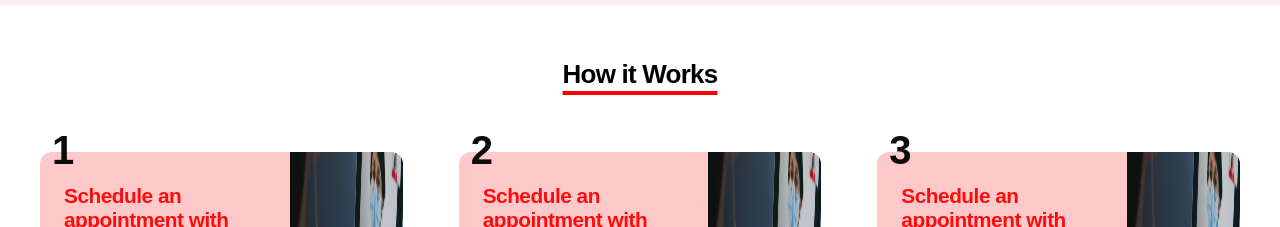
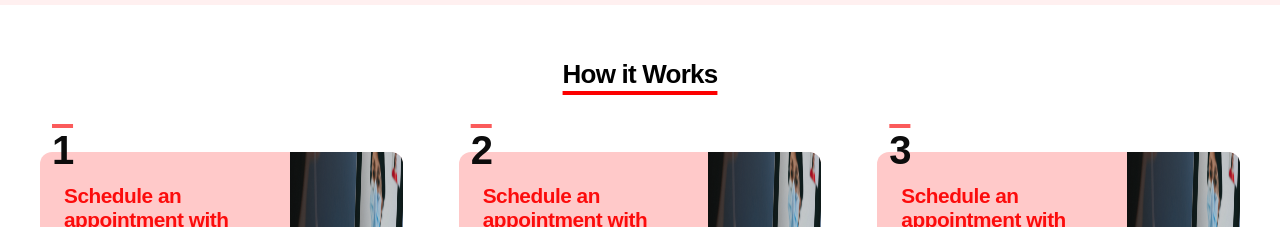
Before and after one commit to kodaas/telepsy-frontend, a Vue app: page / in a window 1280 px wide. Shown: the part 1360-1587 px from the top of the page. Built offline with nearby package versions, Linux system fonts and the light colour scheme.

Commit message:
hot ui fix

```diff
--- a/src/components/process.vue
+++ b/src/components/process.vue
@@ -4,7 +4,7 @@
 
         <div class="flex justify-between space-x-14">
             <section class="w-[33em] relative grid grid-cols-3 gap-3 rounded-xl hover:shadow-sm transition-all duration-300 bg-pink opacity-95">
-                <span class="absolute text-xl font-bold -top-7 left-3">1</span>
+                <span class="absolute decoration-pink-dark decoration-solid overline decoration-4 text-xl font-bold -top-7 left-3">1</span>
                 <div class="py-8 px-6 col-span-2">
                     <h2 class="font-poppins text-[1.3em] font-bold leading-6 mb-3 text-red">Schedule an appointment with an expert psychiatrist</h2>
                     <p>Lorem ipsum dolor sit amet consectetur adipisicing elit. Quaerat rerum asperiores libero.</p>
@@ -15,7 +15,7 @@
             </section>
 
             <section class="w-[33em] relative grid grid-cols-3 gap-3 rounded-xl hover:shadow-sm transition-all duration-300 bg-pink opacity-95">
-                <span class="absolute text-xl font-bold -top-7 left-3">2</span>
+                <span class="absolute decoration-pink-dark decoration-solid overline decoration-4 text-xl font-bold -top-7 left-3">2</span>
                 <div class="py-8 px-6 col-span-2">
                     <h2 class="font-poppins text-[1.3em] font-bold leading-6 mb-3 text-red">Schedule an appointment with an expert psychiatrist</h2>
                     <p>Lorem ipsum dolor sit amet consectetur adipisicing elit. Quaerat rerum asperiores libero.</p>
@@ -26,7 +26,7 @@
             </section>
 
             <section class="w-[33em] relative grid grid-cols-3 gap-3 rounded-xl hover:shadow-sm transition-all duration-300 bg-pink opacity-95">
-                <span class="absolute text-xl font-bold -top-7 left-3">3</span>
+                <span class="absolute decoration-pink-dark decoration-solid overline decoration-4 text-xl font-bold -top-7 left-3">3</span>
                 <div class="py-8 px-6 col-span-2">
                     <h2 class="font-poppins text-[1.3em] font-bold leading-6 mb-3 text-red">Schedule an appointment with an expert psychiatrist</h2>
                     <p>Lorem ipsum dolor sit amet consectetur adipisicing elit. Quaerat rerum asperiores libero.</p>
```
